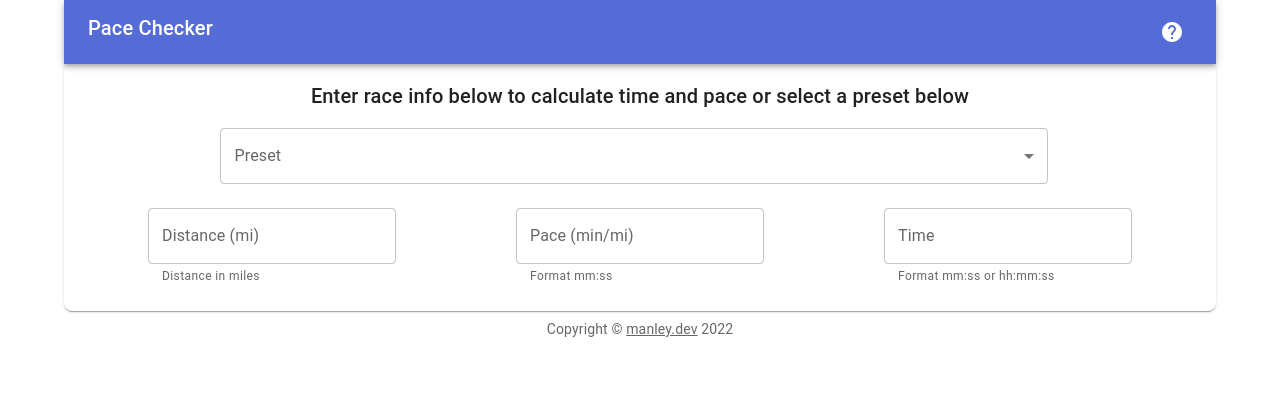
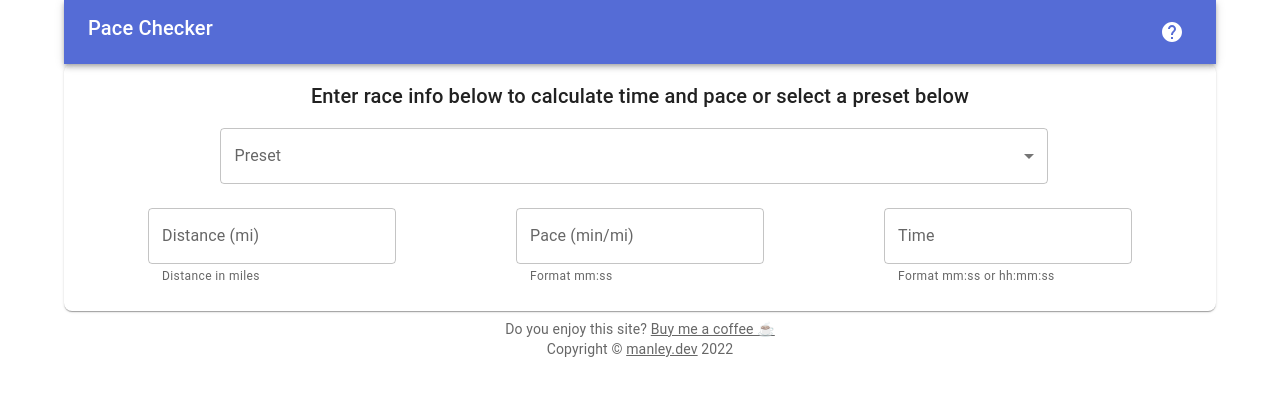
Before and after one commit to bmanley91/pace-tracker-site, a React (Create React App) app: page / in a window 1280 px wide. Shown: the top 396 px of the page. Built offline with nearby package versions, Linux system fonts and the light colour scheme.

Commit message:
Shill (#12)

```diff
--- a/src/App.js
+++ b/src/App.js
@@ -1,15 +1,15 @@
 import React from 'react';
 import Container from '@mui/material/Container';
 import Header from './component/header/Header';
-import Copyright from './component/copyright/Copyright';
 import BodyContainer from './component/body-container/BodyContainer';
+import Footer from './component/footer/Footer';
 
 const App = () => {
     return (
         <Container>
             <Header />
             <BodyContainer />
-            <Copyright />
+            <Footer />
         </Container>
     );
 };
--- a/src/component/copyright/Copyright.js
+++ b/src/component/copyright/Copyright.js
@@ -4,11 +4,7 @@ import { Box } from '@mui/system';
 
 const Copyright = () => {
     return (
-        <Box
-            sx={{
-                my: 1,
-            }}
-        >
+        <Box>
             <Typography variant="body2" color="text.secondary" align="center">
                 {'Copyright © '}
                 <Link color="inherit" href="https://manley.dev">
--- /dev/null
+++ b/src/component/footer/Footer.js
@@ -0,0 +1,15 @@
+import Box from '@mui/system/Box';
+import React from 'react';
+import Copyright from '../copyright/Copyright';
+import Shill from '../shill/shill';
+
+const Footer = () => {
+    return (
+        <Box>
+            <Shill />
+            <Copyright />
+        </Box>
+    );
+};
+
+export default Footer;
--- /dev/null
+++ b/src/component/shill/shill.jsx
@@ -0,0 +1,20 @@
+import { Link, Typography } from '@mui/material';
+import React from 'react';
+
+const Shill = () => {
+    return (
+        <Typography
+            variant="body2"
+            color="text.secondary"
+            align="center"
+            sx={{ mt: 1 }}
+        >
+            {'Do you enjoy this site? '}
+            <Link color="inherit" href="https://ko-fi.com/bmanley91">
+                Buy me a coffee ☕️
+            </Link>
+        </Typography>
+    );
+};
+
+export default Shill;
```
